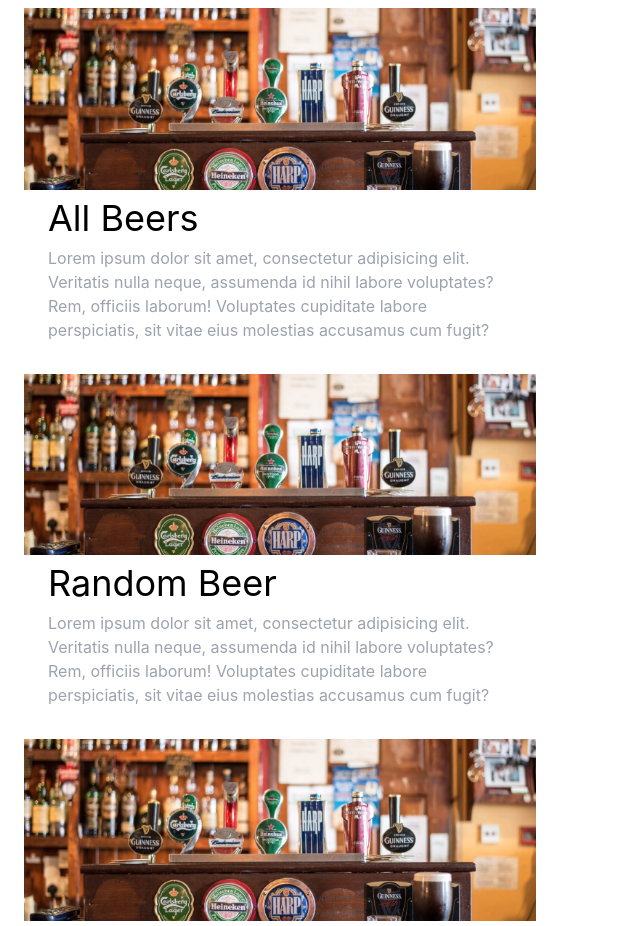
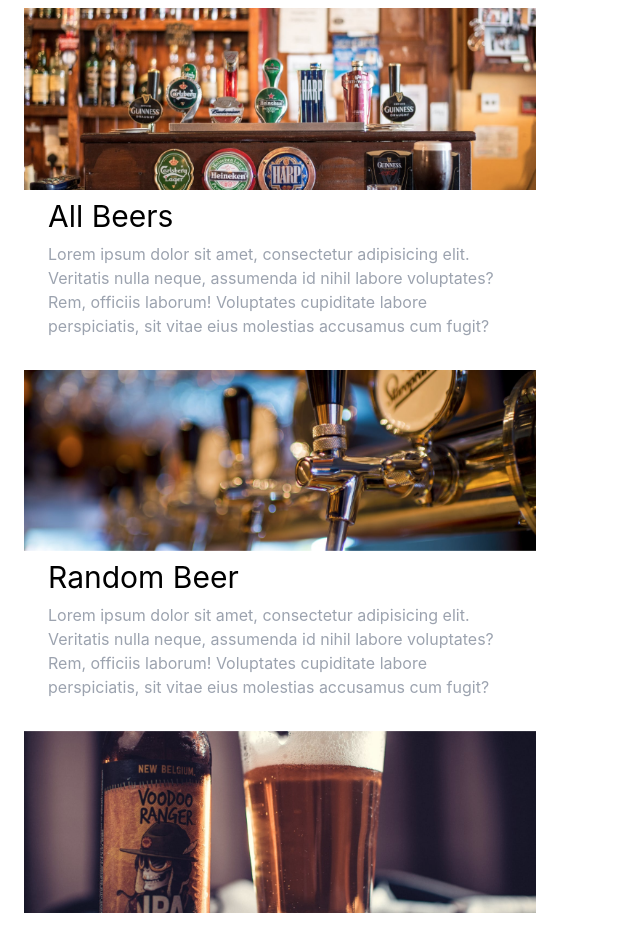
Before and after one commit to aurelienog/react-ironbeers, a React (Create React App) app: page / in a window 1280 px wide. Shown: the top 926 px of the page, without its empty margins (0-640 px from the left). Built offline with nearby package versions, Linux system fonts and the light colour scheme.

Commit message:
add navigate onClick

```diff
--- a/src/pages/Home.jsx
+++ b/src/pages/Home.jsx
@@ -1,24 +1,29 @@
 import React from 'react'
 import BeersImage from '../assets/beers.png'
+import newBeer from '../assets/new-beer.png'
+import random from '../assets/random-beer.png'
+import { useNavigate } from 'react-router-dom'
 
-export default function home() {
+export default function Home() {
+  const navigate = useNavigate();
+
   return (
     <div>
-      <section className='w-[40%] my-2 mx-6'>
+      <article className='w-[40%] my-2 mx-6' onClick={() => navigate('/beers')}>
         <img src={BeersImage} alt="" />
-        <h1 className='text-4xl my-2 mx-6'>All Beers</h1>
+        <h1 className='text-3xl my-2 mx-6'>All Beers</h1>
         <p className='text-gray-400 mx-6'>Lorem ipsum dolor sit amet, consectetur adipisicing elit. Veritatis nulla neque, assumenda id nihil labore voluptates? Rem, officiis laborum! Voluptates cupiditate labore perspiciatis, sit vitae eius molestias accusamus cum fugit?</p>
-      </section>
-      <section className='w-[40%] my-8 mx-6'>
-        <img src={BeersImage} alt="" />
-        <h1 className='text-4xl my-2 mx-6'>Random Beer</h1>
+      </article>
+      <article className='w-[40%] my-8 mx-6' onClick={() => navigate('/random-beer')}>
+        <img src={random} alt="" />
+        <h1 className='text-3xl my-2 mx-6'>Random Beer</h1>
         <p className='text-gray-400 mx-6'>Lorem ipsum dolor sit amet, consectetur adipisicing elit. Veritatis nulla neque, assumenda id nihil labore voluptates? Rem, officiis laborum! Voluptates cupiditate labore perspiciatis, sit vitae eius molestias accusamus cum fugit?</p>
-      </section>
-      <section className='w-[40%] my-8 mx-6'>
-        <img src={BeersImage} alt="" />
-        <h1 className='text-4xl my-2 mx-6'>New Beer</h1>
+      </article>
+      <article className='w-[40%] my-8 mx-6' onClick={() => navigate('/new-beer')}>
+        <img src={newBeer} alt="" />
+        <h1 className='text-3xl my-2 mx-6'>New Beer</h1>
         <p className='text-gray-400 mx-6'>Lorem ipsum dolor sit amet, consectetur adipisicing elit. Veritatis nulla neque, assumenda id nihil labore voluptates? Rem, officiis laborum! Voluptates cupiditate labore perspiciatis, sit vitae eius molestias accusamus cum fugit?</p>
-      </section>
+      </article>
     </div>
   )
 }
```
